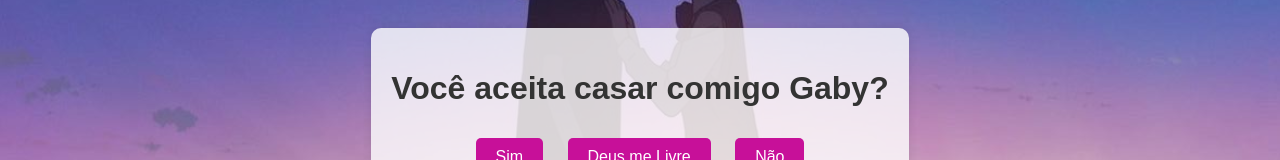
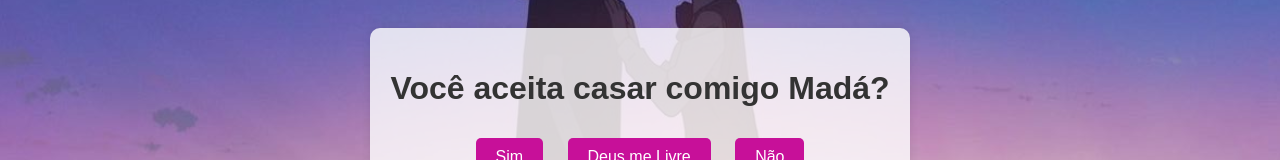
Before and after one commit to MabioKlayneAlves/Primeiro-site-, a plain HTML site: page index.html in a window 1280 px wide. Shown: the part 273-433 px from the top of the page. Drawn offline with Linux system fonts and the light colour scheme.

Commit message:
Update proposal message in index.html

```diff
--- a/index.html
+++ b/index.html
@@ -8,7 +8,7 @@
 </head>
 <body>
     <div class="container">
-        <h1>Você aceita casar comigo Gaby?</h1>
+        <h1>Você aceita casar comigo Madá?</h1>
         <div class="buttons">
             <button id="yes-button">Sim</button>
             <button id="god forbid-button">Deus me Livre</button>
```
